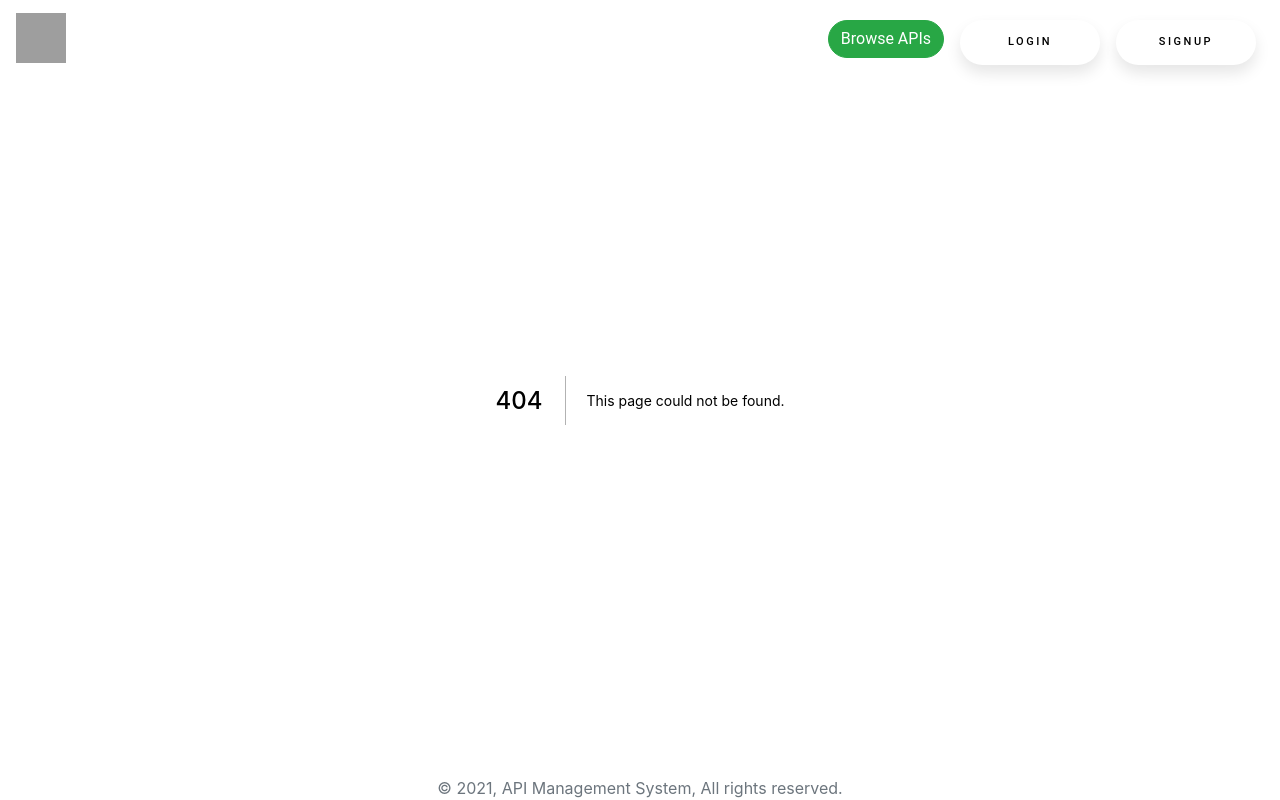
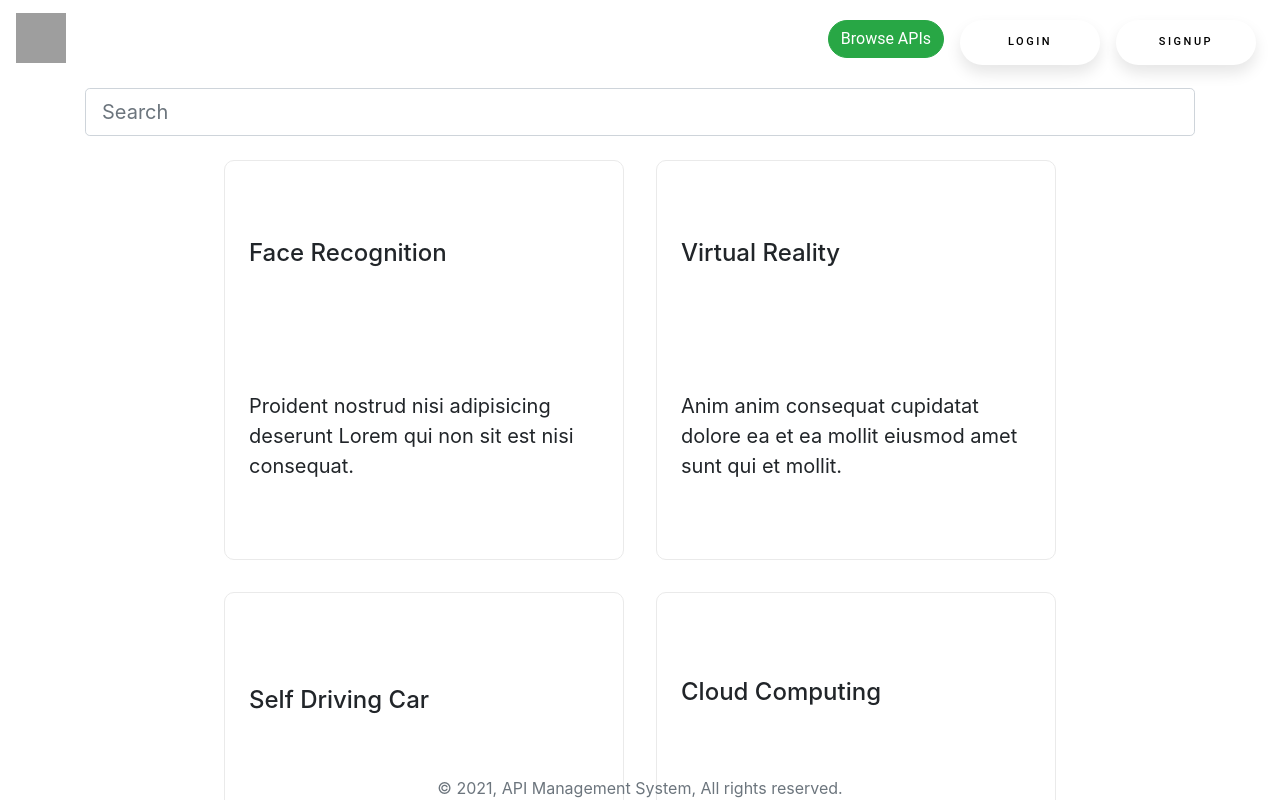
Before and after one commit to aliimran2000/AMS-Frontend, a Next.js app in the folder frontend/: page /store/browseapis in a window 1280 px wide. Before the commit this address had no page. Shown: the top 800 px of the page. Built offline with nearby package versions, Linux system fonts and the light colour scheme; grey boxes are pictures that could not be loaded.

Commit message:
api search and authenticated User setup done

```diff
--- /dev/null
+++ b/frontend/Utils/mock-apis.json
@@ -0,0 +1,36 @@
+[
+    {
+        "name": "Face Recognition",
+
+        "description": "Proident nostrud nisi adipisicing deserunt Lorem qui non sit est nisi consequat."
+
+    },
+    {
+        "name": "Virtual Reality",
+        "description": "Anim anim consequat cupidatat dolore ea et ea mollit eiusmod amet sunt qui et mollit."
+    },
+    {
+        "name": "Self Driving Car",
+        "description": "Laboris non nisi labore in."
+    },
+    {
+        "name": "Cloud Computing",
+        "description": "Et minim ea consequat pariatur non tempor fugiat dolore sunt do."
+    },
+    {
+        "name": "Home Automation",
+        "description": "Ipsum amet excepteur excepteur fugiat irure exercitation anim adipisicing aliquip et duis sit nisi aliqua."
+    },
+    {
+        "name": "Geo Location",
+        "description": "Culpa esse velit culpa ex ullamco ad."
+    },
+    {
+        "name": "Internet of Things",
+        "description": "Deserunt elit cupidatat ea commodo est proident ad mollit est."
+    },
+    {
+        "name": "Data Analysis",
+        "description": "Do commodo ipsum magna dolore culpa esse dolore."
+    }
+]
--- a/frontend/components/NavBar.js
+++ b/frontend/components/NavBar.js
@@ -55,7 +55,7 @@ const NavBar = (props) => {
         <Collapse isOpen={isOpen} navbar>
           <Nav className="ml-auto" navbar>
             <NavItem>
-              <NavLink href="/Browse">
+              <NavLink href="/store/browseapis">
                 <Button color="success" style={customStyles.buttonStyle} >Browse APIs</Button>
               </NavLink>
             </NavItem>
--- a/frontend/pages/Registration-Complete.js
+++ b/frontend/pages/Registration-Complete.js
@@ -2,7 +2,7 @@ import Authorization from '../Utils/axios/auth'
 import React, { useState } from 'react';
 import styles from '../styles/Home.module.css'
 import { Fade, Button, Form, FormGroup, Label, Input } from 'reactstrap';
-import { useSnackbar } from 'notistack';
+
 
 
 function RegistrationComplete() {
@@ -31,7 +31,7 @@ function RegistrationComplete() {
                 </li>
 
                 <li className="nav-item">
-                    <a className="nav-link" href="/Home">Home</a>
+                    <a className="nav-link" href="/">Home</a>
                 </li>
             </ul>
 
--- a/frontend/pages/index.js
+++ b/frontend/pages/index.js
@@ -17,6 +17,7 @@ export default function Home() {
 
       <div className={styles.main}>
         <Fade bottom>
+
           <div className={styles.rcontainer}>
             <h1 class="display-1">Welcome</h1>
           </div>
@@ -28,7 +29,7 @@ export default function Home() {
 
             <Button
               onClick={() => {
-                window.location.href = "/Browse";
+                window.location.href = "/store/browseapis";
               }}
               className={buttonstyles.fancybuttonstretch}
             >
--- /dev/null
+++ b/frontend/pages/store/browseapis.js
@@ -0,0 +1,69 @@
+import React from "react";
+import styles from "../../styles/Home.module.css";
+import { Input } from "reactstrap";
+import data from "../../Utils/mock-apis.json";
+import { useUser } from "../../Utils/UserManagement";
+import Fuse from "fuse.js";
+
+const browseapis = () => {
+  const [query, setquery] = React.useState(data);
+
+  const searchitem = (query) => {
+    if (!query) {
+      setquery(data);
+      return;
+    }
+
+    const fuse = new Fuse(data, {
+      keys: ["name"], //add possible search keys here
+    });
+
+    const searchresults = fuse.search(query);
+
+    if (searchresults.length) {
+      var finalresults = [];
+      searchresults.forEach((fyp) => {
+        finalresults.push(fyp.item);
+      });
+      setquery(finalresults);
+    } else {
+      setquery([]);
+    }
+  };
+
+  return (
+    <div className={styles.main}>
+      <div className="container mt-2 mb-2">
+        <Input
+          placeholder="Search"
+          size="lg"
+          onChange={(e) => searchitem(e.target.value)}
+        />
+      </div>
+
+      <div className={styles.container}>
+        <div className="d-flex flex-wrap justify-content-center">
+          {query.map((item) => (
+            <div className={styles.card}>
+              <h3>{item.name}</h3>
+              <p>{item.description} </p>
+
+              {useUser() ? (
+                <div className="d-flex flex-column">
+                  <button type="button" class="btn btn-success mb-1">
+                    Add to Cart
+                  </button>
+                  <button type="button" class="btn btn-info">
+                    View Details
+                  </button>
+                </div>
+              ) : null}
+            </div>
+          ))}
+        </div>
+      </div>
+    </div>
+  );
+};
+
+export default browseapis;
--- a/frontend/styles/Home.module.css
+++ b/frontend/styles/Home.module.css
@@ -1,5 +1,6 @@
 .container {
   min-height: 100vh;
+  width : 100%;
   display: flex;
   flex-direction: column;
   justify-content: center;
@@ -110,13 +111,18 @@
 
 .card {
   margin: 1rem;
-  flex-basis: 45%;
   padding: 1.5rem;
   text-align: left;
   color: inherit;
   text-decoration: none;
   border: 1px solid #eaeaea;
   border-radius: 10px;
+  min-width : 25rem;
+  max-width : 25rem;
+  min-height: 25rem;
+  display: flex;
+  flex-direction: column;
+  justify-content: space-around;
   transition: color 0.15s ease, border-color 0.15s ease;
 }
 
```
Also changed, not shown: frontend/pages/account.js (+7 -0 lines), frontend/pages/store/browse-apis.js (deleted, +0 -11 lines).
